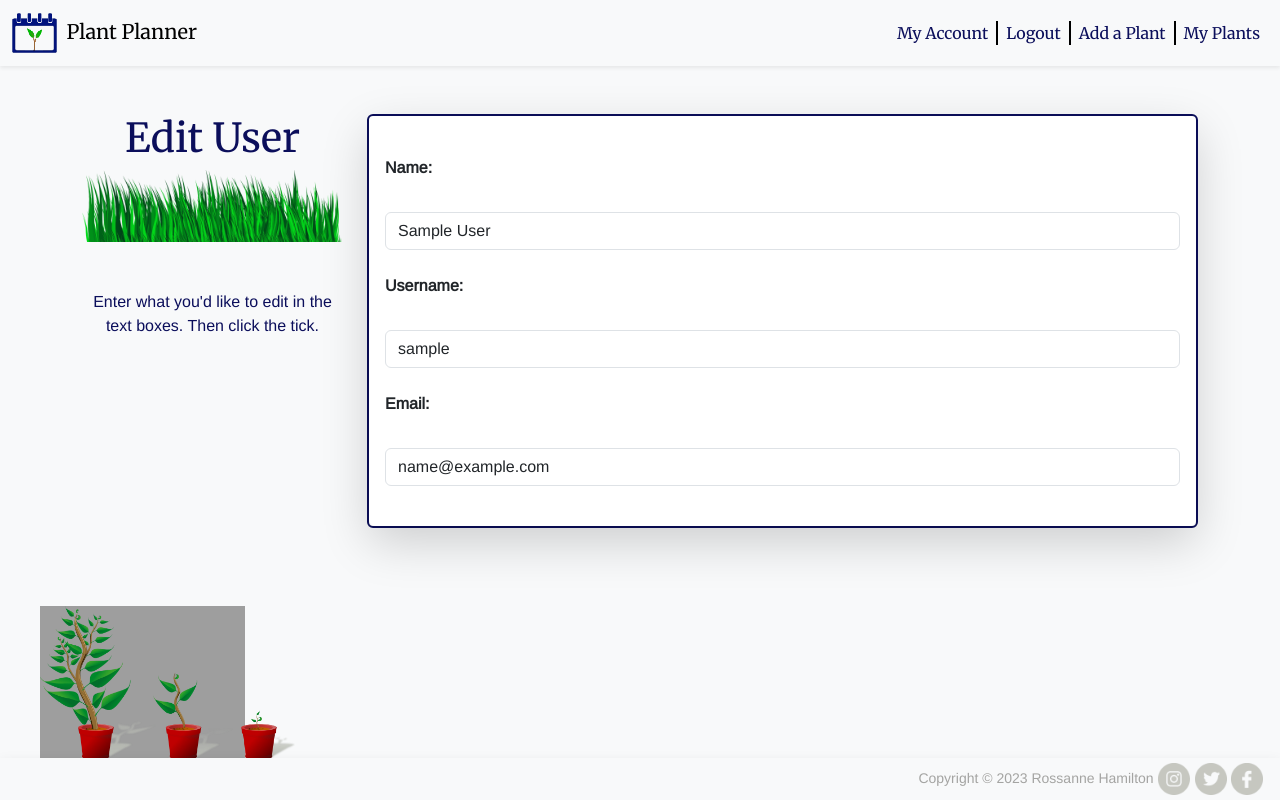
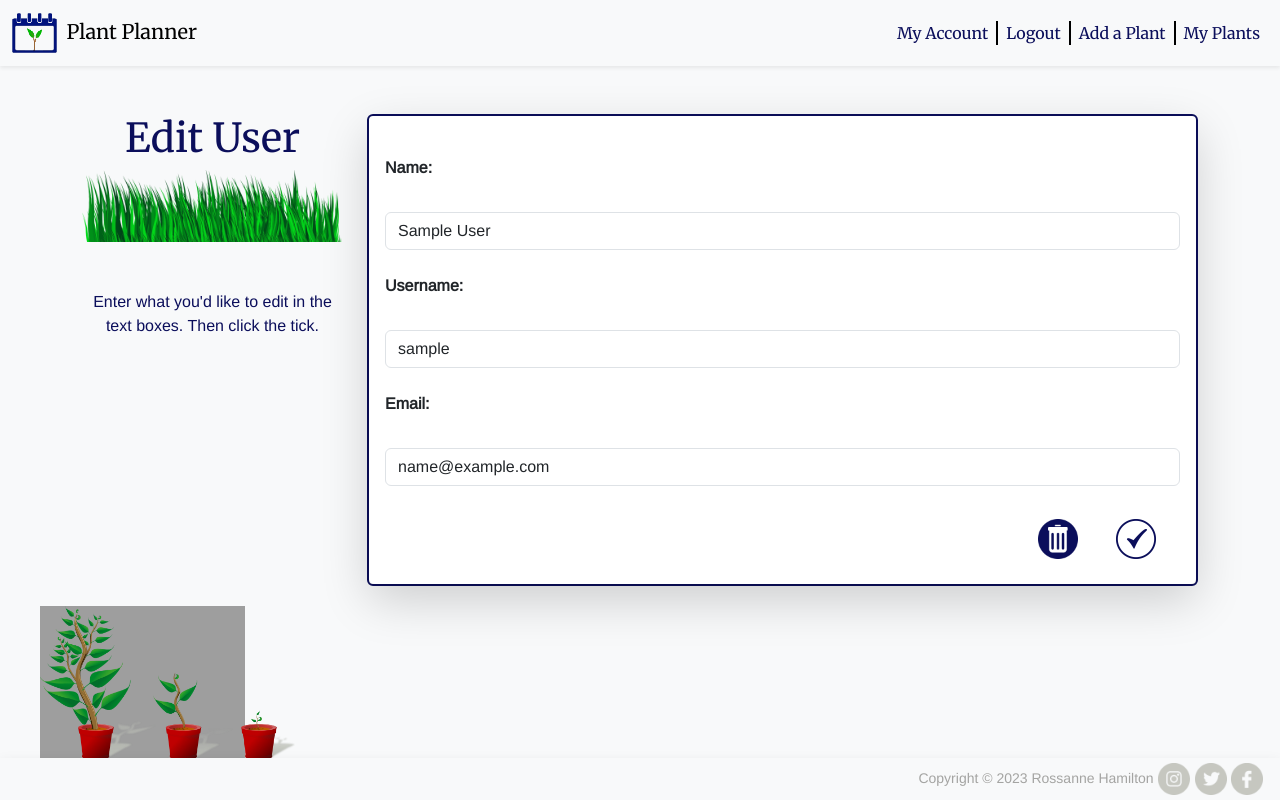
Before and after one commit to Lithill/Plant-Planner, a Flask app: page /update/1 in a window 1280 px wide. Run offline with Flask 2, Linux system fonts and the light colour scheme; the visitor is signed in with stand-in values (Sample User, id 1); data comes from the database, SQL or seed files in the repository; some libraries are stand-ins or nearby versions; grey boxes are pictures that could not be loaded.

Commit message:
Restore code deleted in error on update page

```diff
--- a/plantplanner/templates/update.html
+++ b/plantplanner/templates/update.html
@@ -67,7 +67,18 @@
                 <br>
                 <!-- Buttons -->
                 <div class="row">
-                    <div class="d-flex bd-highlight"></div>
+                    <div class="d-flex bd-highlight">
+                        <!-- Delete Button -->
+                        <div class="p-2 flex-grow-1 bd-highlight text-end">
+                            <button type="button" data-bs-toggle="modal" data-bs-target="#userDelete">
+                                <img src="{{ url_for('static', filename='images/delete.webp') }}" alt="Delete" class="delete-button">
+                            </button>
+                        </div>
+                        <!-- Save Button -->
+                        <div class="p-2 bd-highlight">
+                            <div class="col-1"><button type=submit onclick="editUserForm()"><img src="{{ url_for('static', filename='images/save.webp') }}" alt="Save" class="save-button"></button>
+                        </div>
+                    </div>
                 </div>
             </form>
         </div>
```
